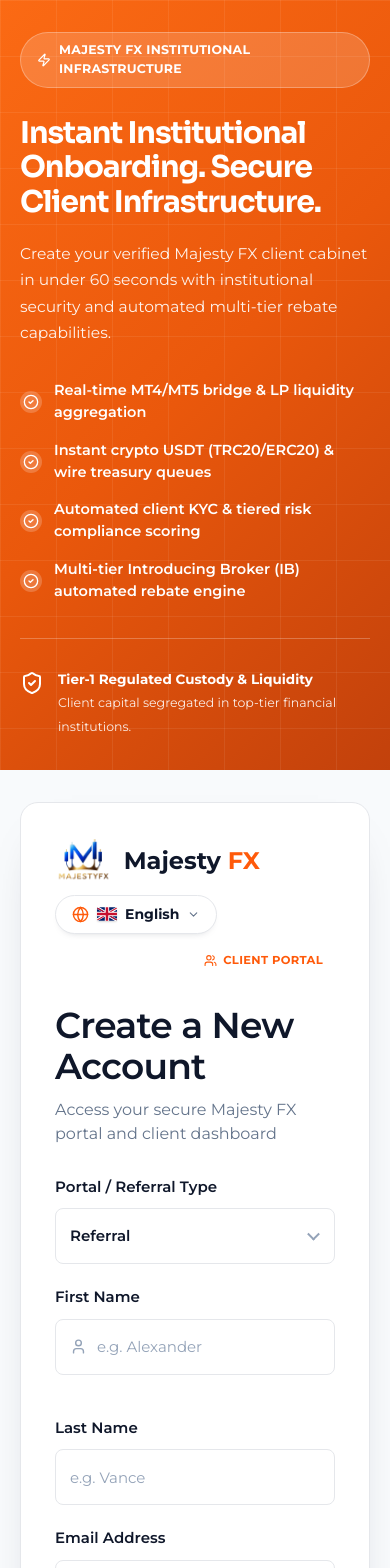
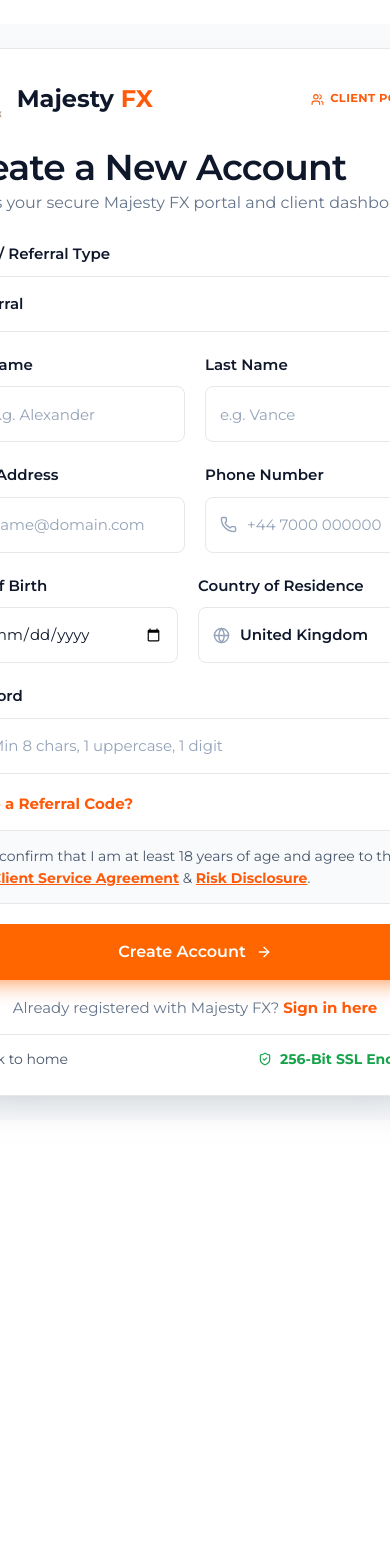
Before and after one commit to chalakbilla/majesty-fx, a React (Vite) app: page /register in a window 390 px wide. Shown: the top 1568 px of the page. After the commit the page ends 1144 px from the top, so only its background shows below. Built offline with nearby package versions, Linux system fonts and the light colour scheme.

Commit message:
style: optimize mobile login/register layout and mobile homepage/navbar to match reference designs

```diff
--- a/src/components/Navbar.jsx
+++ b/src/components/Navbar.jsx
@@ -11,6 +11,16 @@ const links = [
   ['IB', '/ib'],
 ];
 
+const mobileNavLinks = [
+  ['Markets', '/markets'],
+  ['Trading', '/trading'],
+  ['Platforms', '/platform'],
+  ['Pricing', '/pricing'],
+  ['IB', '/ib'],
+  ['Account Types', '/account-type'],
+  ['Help Desk', '/help-desk'],
+];
+
 const accountLinks = [
   ['Forex Accounts', '60+ pairs, 0.0 pip spreads', '/forex', TrendingUp],
   ['Metals Accounts', 'Spot Gold & Silver', '/metals', Coins],
@@ -20,10 +30,8 @@ const accountLinks = [
 
 export default function Navbar() {
   const [open, setOpen] = useState(false);
-  const [mobileAcctOpen, setMobileAcctOpen] = useState(false);
   const close = () => {
     setOpen(false);
-    setMobileAcctOpen(false);
   };
 
   return (
@@ -36,7 +44,8 @@ export default function Navbar() {
           </span>
         </Link>
 
-        <nav className={`nav-links ${open ? 'open' : ''}`}>
+        {/* Desktop Navigation */}
+        <nav className="nav-links hidden lg:flex items-center gap-7">
           {links.map(([label, to]) => (
             <NavLink key={to} to={to} onClick={close}>
               {label}
@@ -44,7 +53,7 @@ export default function Navbar() {
           ))}
 
           {/* Desktop Dropdown */}
-          <div className="acct-menu hidden lg:flex">
+          <div className="acct-menu flex items-center">
             <NavLink to="/account-type" onClick={close}>
               Account Types <ChevronDown className="chev" />
             </NavLink>
@@ -66,57 +75,64 @@ export default function Navbar() {
             </div>
           </div>
 
-          {/* Mobile Accordion */}
-          <div className="w-full lg:hidden flex flex-col">
-            <button
-              type="button"
-              className="flex items-center justify-between w-full py-2 text-left font-semibold text-slate-800"
-              onClick={() => setMobileAcctOpen((v) => !v)}
-            >
-              <span>Account Types</span>
-              <ChevronDown className={`w-4 h-4 transition-transform duration-200 ${mobileAcctOpen ? 'rotate-180 text-orange' : ''}`} />
-            </button>
-            {mobileAcctOpen && (
-              <div className="flex flex-col gap-2 pl-3 py-2 border-l-2 border-orange/40 my-1 bg-slate-50/60 rounded-r-lg">
-                {accountLinks.map(([label, sub, to, Icon]) => (
-                  <Link key={to} to={to} onClick={close} className="flex items-center gap-3 py-1.5 text-sm text-slate-700 hover:text-orange">
-                    <Icon className="w-4 h-4 text-orange shrink-0" />
-                    <span>
-                      <strong className="block text-xs font-bold">{label}</strong>
-                      <span className="block text-[11px] text-slate-500">{sub}</span>
-                    </span>
-                  </Link>
-                ))}
-                <Link to="/account-type" className="text-xs font-bold text-orange flex items-center gap-1.5 pt-1" onClick={close}>
-                  Compare All Account Types <ArrowRight className="w-3 h-3" />
-                </Link>
-              </div>
-            )}
-          </div>
-
           <NavLink to="/help-desk" onClick={close}>
             Help Desk
           </NavLink>
-
-          {/* Mobile Auth Actions */}
-          <div className="pt-3 border-t border-slate-100 flex flex-col gap-2 w-full lg:hidden mt-2">
-            <Link to="/login" className="btn btn-outline text-center w-full py-2.5 text-sm font-semibold" onClick={close}>
-              Log in
-            </Link>
-            <Link to="/register" className="btn btn-primary text-center w-full py-2.5 text-sm font-bold" onClick={close}>
-              Create Account
-            </Link>
-          </div>
         </nav>
 
+        {/* Action Buttons & Burger Button */}
         <div className="nav-actions flex items-center gap-2 sm:gap-3">
-          <Link to="/login" className="btn btn-ghost hidden sm:inline-flex">Log in</Link>
-          <Link to="/register" className="btn btn-primary text-xs sm:text-sm px-3 py-1.5 sm:px-4 sm:py-2">Create Account</Link>
-          <button className="burger block lg:hidden p-1.5 text-slate-800" aria-label="Toggle menu" onClick={() => setOpen((v) => !v)}>
-            {open ? <X className="w-6 h-6" /> : <Menu className="w-6 h-6" />}
+          <Link to="/login" className="btn btn-ghost hidden lg:inline-flex">Log in</Link>
+          <Link to="/register" className="btn btn-primary hidden lg:inline-flex">Create Account</Link>
+          <button
+            type="button"
+            className="lg:hidden flex items-center justify-center p-2 rounded-lg border border-slate-200 bg-white text-slate-800 shadow-sm hover:bg-slate-50 transition-colors focus:outline-none"
+            aria-label="Toggle menu"
+            onClick={() => setOpen((v) => !v)}
+          >
+            {open ? <X className="w-5 h-5 text-slate-800" strokeWidth={2} /> : <Menu className="w-5 h-5 text-slate-800" strokeWidth={2} />}
           </button>
         </div>
       </div>
+
+      {/* Mobile Drawer (matches reference screenshot) */}
+      {open && (
+        <div className="lg:hidden absolute top-full left-0 right-0 w-full bg-white border-t border-slate-100 border-b border-slate-200 shadow-xl z-50 max-h-[calc(100vh-72px)] overflow-y-auto">
+          <div className="container py-2 flex flex-col">
+            {mobileNavLinks.map(([label, to]) => (
+              <NavLink
+                key={to}
+                to={to}
+                onClick={close}
+                className={({ isActive }) =>
+                  `block py-3.5 text-[17px] font-bold border-b border-slate-100 transition-colors ${
+                    isActive ? 'text-[#ff5a0a]' : 'text-[#0f172a] hover:text-[#ff5a0a]'
+                  }`
+                }
+              >
+                {label}
+              </NavLink>
+            ))}
+
+            <div className="flex items-center gap-3 pt-6 pb-6 w-full">
+              <Link
+                to="/login"
+                onClick={close}
+                className="flex-1 py-3 px-4 text-center font-bold text-[15px] text-[#0f172a] bg-white border border-slate-200 rounded-lg shadow-sm hover:bg-slate-50 transition-colors"
+              >
+                Log in
+              </Link>
+              <Link
+                to="/register"
+                onClick={close}
+                className="flex-1 py-3 px-4 text-center font-bold text-[15px] text-white bg-[#ff5a0a] rounded-lg shadow-md hover:bg-[#ea580c] transition-colors"
+              >
+                Create Account
+              </Link>
+            </div>
+          </div>
+        </div>
+      )}
     </header>
   );
 }
--- a/src/components/route/Auth.jsx
+++ b/src/components/route/Auth.jsx
@@ -92,7 +92,7 @@ export function LanguageSelector() {
 
 export function AuthPanel({ title, text, bullets, children }) {
   return (
-    <aside className="auth-panel">
+    <aside className="auth-panel hidden lg:flex flex-col">
       <span className="auth-badge"><Zap /> MAJESTY FX INSTITUTIONAL INFRASTRUCTURE</span>
       <h1>{title}</h1>
       <p>{text}</p>
@@ -106,15 +106,39 @@ export function AuthPanel({ title, text, bullets, children }) {
   );
 }
 
-export function Brand({ children }) {
+export function Brand({ showLanguage = false }) {
   return (
-    <div className="auth-brand flex flex-wrap items-center justify-between gap-3 w-full">
-      <Link to="/" className="brand flex items-center shrink-0">
-        <img src={logo} alt="Majesty FX logo" className="brand-logo" />
-        <span className="brand-text whitespace-nowrap">Majesty&nbsp;<span className="accent">FX</span></span>
-      </Link>
-      {children !== undefined ? children : <LanguageSelector />}
-      <span className="auth-portal shrink-0"><Users /> CLIENT PORTAL</span>
+    <div className="auth-brand w-full mb-6">
+      {showLanguage ? (
+        <div className="flex flex-col lg:flex-row lg:items-center lg:justify-between gap-3.5 w-full">
+          <div className="flex items-center justify-between">
+            <Link to="/" className="brand flex items-center shrink-0">
+              <img src={logo} alt="Majesty FX logo" className="brand-logo" />
+              <span className="brand-text whitespace-nowrap">
+                Majesty&nbsp;<span className="accent">FX</span>
+              </span>
+            </Link>
+          </div>
+          <div className="flex items-center justify-between lg:justify-end gap-3 w-full lg:w-auto">
+            <LanguageSelector />
+            <span className="auth-portal shrink-0">
+              <Users /> CLIENT PORTAL
+            </span>
+          </div>
+        </div>
+      ) : (
+        <div className="flex items-center justify-between w-full">
+          <Link to="/" className="brand flex items-center shrink-0">
+            <img src={logo} alt="Majesty FX logo" className="brand-logo" />
+            <span className="brand-text whitespace-nowrap">
+              Majesty&nbsp;<span className="accent">FX</span>
+            </span>
+          </Link>
+          <span className="auth-portal shrink-0">
+            <Users /> CLIENT PORTAL
+          </span>
+        </div>
+      )}
     </div>
   );
 }
--- a/src/pages/Login.jsx
+++ b/src/pages/Login.jsx
@@ -1,6 +1,6 @@
 import { ArrowLeft, ArrowRight, Lock, Mail, ShieldCheck } from 'lucide-react';
 import { Link } from 'react-router-dom';
-import { AuthPanel, Brand, Field, LanguageSelector, SelectField, portals } from '../components/route/Auth.jsx';
+import { AuthPanel, Brand, Field, SelectField, portals } from '../components/route/Auth.jsx';
 
 const bullets = [
   'Real-time MT4/MT5 bridge & LP liquidity aggregation',
@@ -11,22 +11,22 @@ const bullets = [
 
 export default function Login() {
   return (
-    <div className="auth auth-login grid grid-cols-1 lg:grid-cols-[46%_54%] min-h-screen w-full">
+    <div className="auth auth-login min-h-screen w-full bg-white flex flex-col justify-center items-center py-6 sm:py-10 px-4 sm:px-6 lg:grid lg:grid-cols-[46%_54%] lg:p-0">
       <AuthPanel
         title="Institutional Trading Operations. Settled with absolute precision."
         text="Unified command center for multi-asset trading, automated KYC compliance, MT4/MT5 bridge liquidity, and instant treasury settlements."
         bullets={bullets}
       />
 
-      <section className="auth-main flex flex-col justify-center px-4 py-8 sm:px-8 lg:px-12 w-full">
-        <Brand>
-          <LanguageSelector />
-        </Brand>
+      <section className="auth-main flex flex-col justify-center px-4 py-6 sm:px-8 lg:px-12 w-full max-w-[540px] mx-auto">
+        <Brand showLanguage={true} />
 
-        <h2>Sign in to your account</h2>
-        <p className="auth-sub">Access your live trading cabinet, deposits &amp; execution analytics</p>
+        <h2 className="text-2xl sm:text-3xl font-bold tracking-tight text-[#0f172a] mt-1">Sign in to your account</h2>
+        <p className="auth-sub text-slate-500 text-sm sm:text-[15px] mt-1 mb-6">
+          Access your live trading cabinet, deposits &amp; execution analytics
+        </p>
 
-        <form onSubmit={(e) => e.preventDefault()}>
+        <form onSubmit={(e) => e.preventDefault()} className="w-full">
           <SelectField label="Select Desk / Portal" options={portals} />
           <Field label="Email Address" icon={Mail} type="email" placeholder="Enter your email" autoComplete="email" required />
           <Field
@@ -36,20 +36,22 @@ export default function Login() {
             placeholder="••••••••"
             autoComplete="current-password"
             required
-            aside={<a href="#forgot" className="auth-link">Forgot Password?</a>}
+            aside={<a href="#forgot" className="auth-link text-xs sm:text-sm">Forgot Password?</a>}
           />
-          <label className="auth-check">
-            <input type="checkbox" defaultChecked /> Remember Me
+          <label className="auth-check flex items-center gap-2 text-sm text-slate-600 my-4 cursor-pointer">
+            <input type="checkbox" defaultChecked className="accent-[#ff5a0a]" /> Remember Me
           </label>
-          <button className="auth-submit" type="submit">Sign In <ArrowRight /></button>
+          <button className="auth-submit w-full flex items-center justify-center gap-2 bg-[#ff5a0a] text-white font-bold py-3.5 rounded-lg shadow-md hover:bg-[#ea580c] transition-colors" type="submit">
+            Sign In <ArrowRight className="w-4 h-4" />
+          </button>
         </form>
 
-        <p className="auth-switch">
-          Don’t have an account? <Link to="/register" className="auth-link">Create an Account</Link>
+        <p className="auth-switch text-center text-slate-500 text-sm mt-6">
+          Don’t have an account? <Link to="/register" className="auth-link text-[#ff5a0a] font-bold">Create an Account</Link>
         </p>
-        <footer className="auth-foot flex flex-col sm:flex-row justify-between items-center gap-3 pt-6 border-t border-slate-100">
-          <Link to="/" className="inline-flex items-center gap-2"><ArrowLeft /> Back to platform</Link>
-          <span className="text-xs sm:text-sm text-center sm:text-right"><ShieldCheck /> Tier-1 Segregated • 256-Bit SSL Encrypted</span>
+        <footer className="auth-foot flex flex-row justify-between items-center gap-3 pt-6 mt-6 border-t border-slate-100 text-xs sm:text-sm">
+          <Link to="/" className="inline-flex items-center gap-1.5 text-slate-600 hover:text-[#ff5a0a]"><ArrowLeft className="w-4 h-4" /> Back to platform</Link>
+          <span className="text-[#16a34a] font-semibold inline-flex items-center gap-1"><ShieldCheck className="w-4 h-4" /> Tier-1 Segregated • 256-Bit SSL Encrypted</span>
         </footer>
       </section>
     </div>
--- a/src/pages/Register.jsx
+++ b/src/pages/Register.jsx
@@ -16,7 +16,7 @@ export default function Register() {
   const [referral, setReferral] = useState(false);
 
   return (
-    <div className="auth auth-register grid grid-cols-1 lg:grid-cols-[46%_54%] min-h-screen w-full">
+    <div className="auth auth-register min-h-screen w-full bg-[#f8fafc] flex flex-col justify-center items-center py-6 sm:py-10 px-3.5 sm:px-6 lg:grid lg:grid-cols-[46%_54%] lg:p-0">
       <AuthPanel
         title="Instant Institutional Onboarding. Secure Client Infrastructure."
         text="Create your verified Majesty FX client cabinet in under 60 seconds with institutional security and automated multi-tier rebate capabilities."
@@ -31,23 +31,23 @@ export default function Register() {
         </div>
       </AuthPanel>
 
-      <section className="auth-main flex flex-col justify-center px-4 py-8 sm:px-8 lg:px-12 w-full">
-        <div className="auth-card w-full max-w-[700px] mx-auto">
-          <Brand />
-          <h2>Create a New Account</h2>
-          <p className="auth-sub">Access your secure Majesty FX portal and client dashboard</p>
+      <section className="auth-main flex flex-col justify-center w-full max-w-[620px] mx-auto p-0">
+        <div className="auth-card w-full bg-white border border-slate-200/90 rounded-2xl p-5 sm:p-8 shadow-sm">
+          <Brand showLanguage={false} />
+          <h2 className="text-2xl sm:text-3xl font-bold tracking-tight text-[#0f172a] mt-1">Create a New Account</h2>
+          <p className="auth-sub text-slate-500 text-sm sm:text-[15px] mt-1 mb-5">Access your secure Majesty FX portal and client dashboard</p>
 
-          <form onSubmit={(e) => e.preventDefault()}>
+          <form onSubmit={(e) => e.preventDefault()} className="w-full">
             <SelectField label="Portal / Referral Type" options={portals} />
-            <div className="auth-row grid grid-cols-1 sm:grid-cols-2 gap-3 sm:gap-4">
+            <div className="auth-row grid grid-cols-2 gap-3 sm:gap-4">
               <Field label="First Name" icon={User} placeholder="e.g. Alexander" required />
               <Field label="Last Name" placeholder="e.g. Vance" required />
             </div>
-            <div className="auth-row is-uneven grid grid-cols-1 sm:grid-cols-[1.15fr_1fr] gap-3 sm:gap-4">
+            <div className="auth-row grid grid-cols-2 gap-3 sm:gap-4">
               <Field label="Email Address" icon={Mail} type="email" placeholder="name@domain.com" required />
               <Field label="Phone Number" icon={Phone} type="tel" placeholder="+44 7000 000000" />
             </div>
-            <div className="auth-row grid grid-cols-1 sm:grid-cols-2 gap-3 sm:gap-4">
+            <div className="auth-row grid grid-cols-2 gap-3 sm:gap-4">
               <Field label="Date of Birth" icon={Calendar} type="date" required />
               <SelectField label="Country of Residence" icon={Globe} options={countries} />
             </div>
@@ -56,26 +56,26 @@ export default function Register() {
             {referral ? (
               <Field label="Referral Code" placeholder="Enter referral code" />
             ) : (
-              <button type="button" className="auth-link auth-plain" onClick={() => setReferral(true)}>+ Have a Referral Code?</button>
+              <button type="button" className="auth-link auth-plain text-[#ff5a0a] font-semibold text-xs sm:text-sm block my-2 text-left" onClick={() => setReferral(true)}>+ Have a Referral Code?</button>
             )}
 
-            <label className="auth-terms">
-              <input type="checkbox" defaultChecked required />
+            <label className="auth-terms flex gap-2.5 items-start bg-[#f8fafc] border border-slate-200 rounded-lg p-3 text-xs sm:text-[13px] text-slate-600 leading-relaxed my-4 cursor-pointer">
+              <input type="checkbox" defaultChecked required className="accent-[#ff5a0a] mt-0.5" />
               <span>
                 I confirm that I am at least 18 years of age and agree to the{' '}
-                <a href="#terms" className="auth-link is-underlined">Client Service Agreement</a> &amp;{' '}
-                <a href="#risk" className="auth-link is-underlined">Risk Disclosure</a>.
+                <a href="#terms" className="auth-link is-underlined text-[#ff5a0a]">Client Service Agreement</a> &amp;{' '}
+                <a href="#risk" className="auth-link is-underlined text-[#ff5a0a]">Risk Disclosure</a>.
               </span>
             </label>
-            <button className="auth-submit" type="submit">Create Account <ArrowRight /></button>
+            <button className="auth-submit w-full flex items-center justify-center gap-2 bg-[#ff5a0a] text-white font-bold py-3.5 rounded-lg shadow-md hover:bg-[#ea580c] transition-colors" type="submit">Create Account <ArrowRight className="w-4 h-4" /></button>
           </form>
 
-          <p className="auth-switch">
-            Already registered with Majesty FX? <Link to="/login" className="auth-link">Sign in here</Link>
+          <p className="auth-switch text-center text-slate-500 text-xs sm:text-sm mt-5">
+            Already registered with Majesty FX? <Link to="/login" className="auth-link text-[#ff5a0a] font-bold">Sign in here</Link>
           </p>
-          <footer className="auth-foot flex flex-col sm:flex-row justify-between items-center gap-3 pt-6 border-t border-slate-100">
-            <Link to="/" className="inline-flex items-center gap-2"><ArrowLeft /> Back to home</Link>
-            <span className="text-xs sm:text-sm text-center sm:text-right"><ShieldCheck /> 256-Bit SSL Encrypted</span>
+          <footer className="auth-foot flex flex-row justify-between items-center gap-3 pt-5 mt-5 border-t border-slate-100 text-xs text-slate-500">
+            <Link to="/" className="inline-flex items-center gap-1.5 text-slate-600 hover:text-[#ff5a0a]"><ArrowLeft className="w-3.5 h-3.5" /> Back to home</Link>
+            <span className="text-[#16a34a] font-semibold inline-flex items-center gap-1"><ShieldCheck className="w-3.5 h-3.5" /> 256-Bit SSL Encrypted</span>
           </footer>
         </div>
       </section>
--- a/src/routes.css
+++ b/src/routes.css
@@ -493,13 +493,15 @@
   .rp-lead, .rp-split-card p { max-width: none; }
   .rp-figure { height: 300px; }
   .auth, .auth-login, .auth-register { grid-template-columns: 1fr; }
-  .auth-panel, .auth-login .auth-panel, .auth-register .auth-panel { padding: 40px 24px; }
-  .auth-panel h1, .auth-login .auth-panel h1, .auth-register .auth-panel h1 { font-size: 30px; }
-  .auth-main, .auth-login .auth-main { padding: 40px 24px; }
+  .auth-panel, .auth-login .auth-panel, .auth-register .auth-panel { display: none !important; }
+  .auth-main, .auth-login .auth-main { padding: 32px 16px; width: 100%; max-width: 560px; margin: 0 auto; }
+  .auth-register .auth-main { padding: 24px 12px; width: 100%; max-width: 620px; margin: 0 auto; }
+  .auth-register .auth-main > .auth-card { max-width: 100%; padding: 28px 20px; }
 }
 @media (max-width: 600px) {
   .rp-cols-2, .rp-cols-4, .rp-cols-5 { grid-template-columns: 1fr; }
-  .rp-row, .auth-row, .auth-row.is-uneven { grid-template-columns: 1fr; }
+  .rp-row { grid-template-columns: 1fr; }
+  .auth-row, .auth-row.is-uneven { grid-template-columns: 1fr 1fr; gap: 10px; }
   .rp-section { padding: 52px 0; }
   .rp-roadmap { margin-left: 28px; }
   .rp-trio img { width: 80px; }
@@ -631,8 +633,9 @@
 
 @media (max-width: 900px) {
   .auth-login, .auth-register { grid-template-columns: 1fr; }
-  .auth-login .auth-panel, .auth-register .auth-panel { padding: 32px 20px; }
-  .auth-login .auth-main, .auth-register .auth-main { padding: 32px 20px; }
+  .auth-login .auth-panel, .auth-register .auth-panel { display: none !important; }
+  .auth-login .auth-main { padding: 32px 16px; width: 100%; max-width: 560px; margin: 0 auto; }
+  .auth-register .auth-main { padding: 24px 12px; width: 100%; max-width: 620px; margin: 0 auto; }
   .auth-login .auth-main > * { max-width: 100%; }
 }
 
```
Also changed, not shown: src/components/Hero.jsx (+47 -15 lines), src/index.css (+9 -3 lines).
